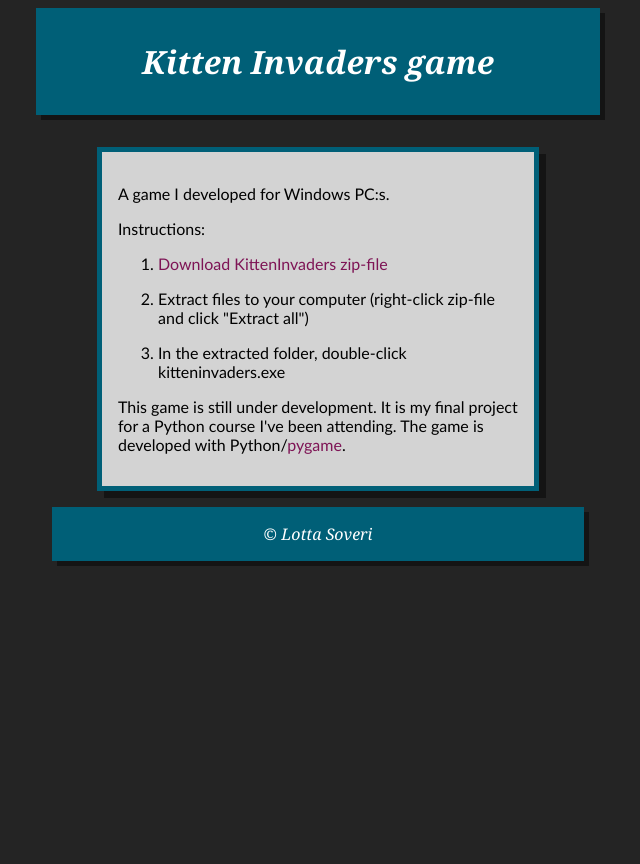
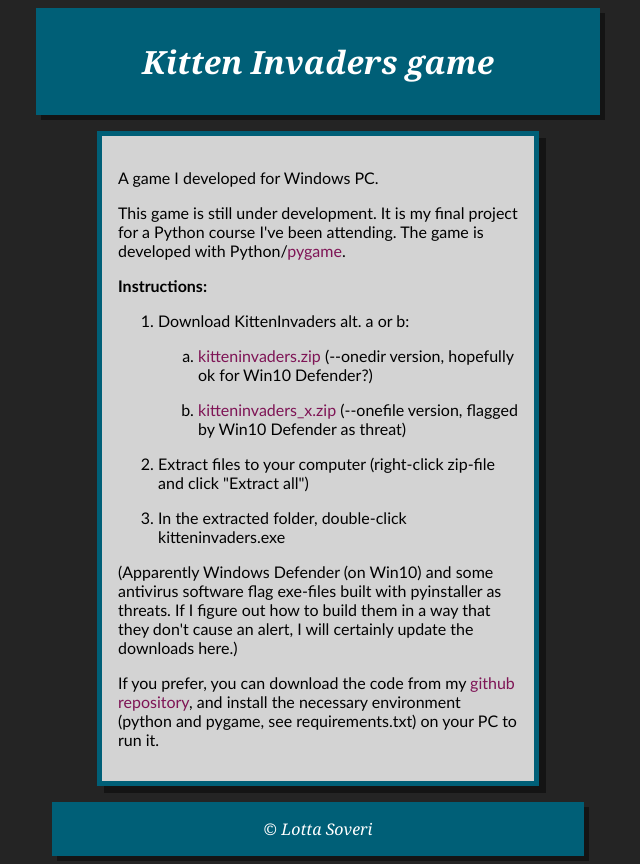
Before and after one commit to lottasoveri/lottasoveri.github.io, a plain HTML site: page index.html in a window 1280 px wide. Shown: the whole page, without its empty margins (322-962 px from the left). Before the commit the page ends 800 px from the top, so only its background shows below. Drawn offline with Linux system fonts and the light colour scheme.

Commit message:
Add --onedir exe download

```diff
--- a/index.html
+++ b/index.html
@@ -18,27 +18,42 @@
 
     <header>Kitten Invaders game</header>
 
-    <nav>
-
-    </nav>
-
     <div class="content">
 
-        <p>A game I developed for Windows PC:s.</p>
+        <p>A game I developed for Windows PC.</p>
 
-        <p>Instructions:</p>
+        <p>This game is still under development. It is my final project for a Python course I've been attending.
+            The game is developed with Python/<a href="https://www.pygame.org/" target="_blank">pygame</a>.
+        </p>
+
+        <p><strong>Instructions:</strong></p>
 
         <ol>
-            <li><a href="kitteninvaders.zip" download>
-                    Download KittenInvaders zip-file
-                </a>
+            <li>Download KittenInvaders alt. a or b:
+                <ol class="alpha">
+                    <li >
+                        <a href="kitteninvaders.zip" download>kitteninvaders.zip</a>
+                        (--onedir version, hopefully ok for Win10 Defender?)
+                    </li>
+                    <li>
+                        <a href="kitteninvaders_x.zip" download>kitteninvaders_x.zip</a>
+                        (--onefile version, flagged by Win10 Defender as threat)
+                    </li>
+                </ol>
             </li>
             <li>Extract files to your computer (right-click zip-file and click "Extract all")</li>
             <li>In the extracted folder, double-click kitteninvaders.exe</li>
         </ol>
 
-        <p>This game is still under development. It is my final project for a Python course I've been attending.
-            The game is developed with Python/<a href="https://www.pygame.org/" target="_blank">pygame</a>.</p>
+        <p>(Apparently Windows Defender (on Win10) and some antivirus software flag exe-files built with pyinstaller
+            as threats. If I figure out how to build them in a way that they don't cause an alert, I will certainly
+            update the downloads here.)
+        </p>
+
+        <p>If you prefer, you can download the code from my <a href="https://github.com/lottasoveri/KittenInvaders"
+            target="_blank">github repository</a>, and install the necessary environment
+            (python and pygame, see requirements.txt) on your PC to run it.
+        </p>
 
 
 
--- a/lottas.css
+++ b/lottas.css
@@ -18,7 +18,9 @@ header {
     font-weight: bolder;
     font-style: italic;
     text-align: center;
-    margin: auto;
+    margin-left: auto;
+    margin-right: auto;
+    margin-bottom: 0.5em;
     box-shadow: 5px 5px #141414;
 }
 
@@ -78,6 +80,11 @@ li, dd {
     margin-bottom: 1em;
 }
 
+.alpha {
+    list-style-type: lower-alpha;
+    margin-top: 1em;
+}
+
 fieldset {
     border: 1px solid #005f77;
 }
```
Also changed, not shown: 1 other file.
